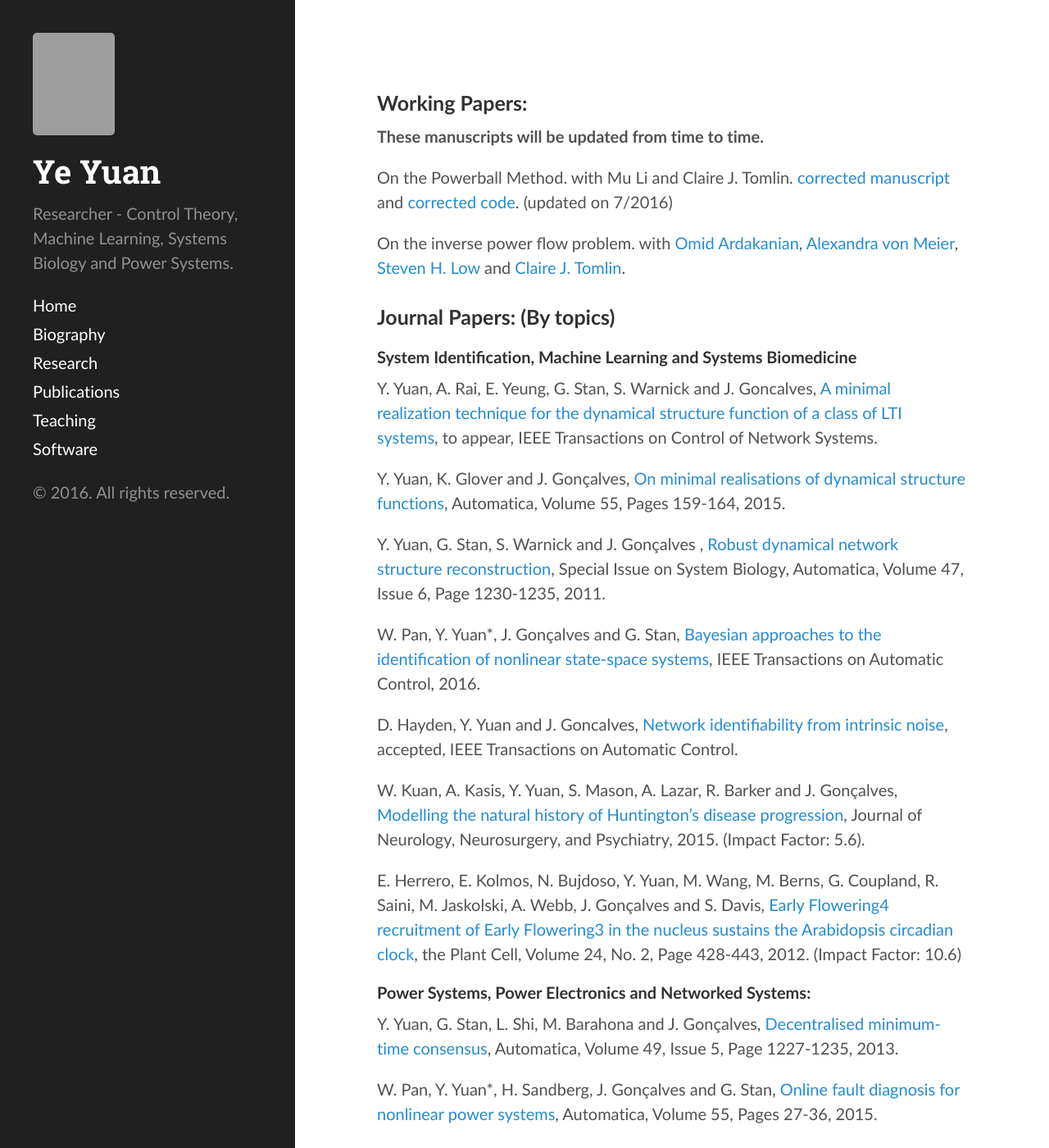
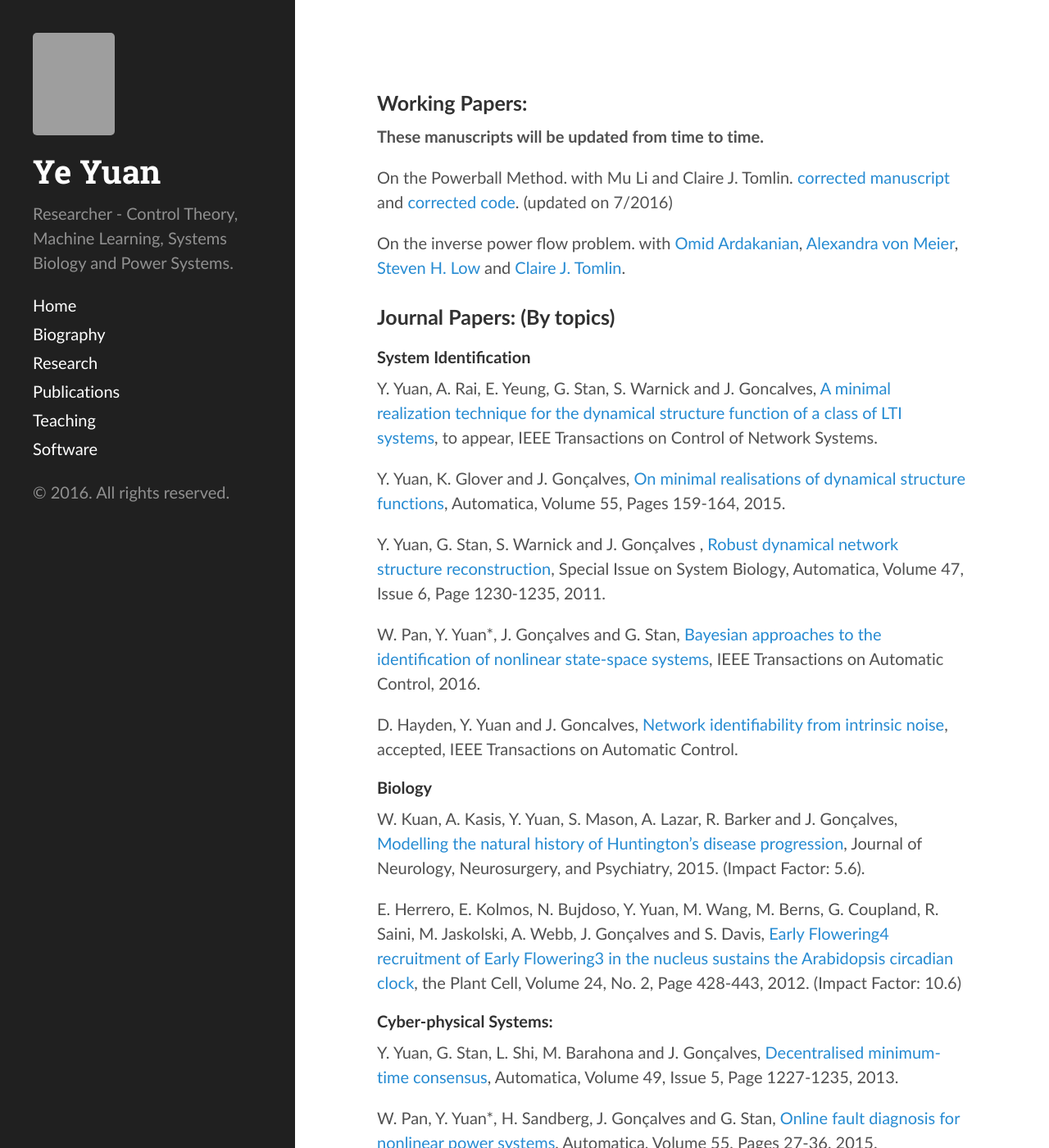
Before and after one commit to yy311/yy311.github.io, a Jekyll site: the page built from publication.md, in a window 1280 px wide and 1400 px high. Shown: the whole window at 82% size. Built offline with Jekyll 4.4.1, drawn with Linux system fonts in a browser that asks for light colours; grey boxes are pictures that could not be loaded.

Commit message:
Update publication.md

```diff
--- a/publication.md
+++ b/publication.md
@@ -15,7 +15,7 @@ On the inverse power flow problem. with [Omid Ardakanian](http://blizzard.cs.uwa
 
 <h3>Journal Papers: (By topics)</h3>
 
-<h4>System Identification, Machine Learning and Systems Biomedicine </h4>
+<h4>System Identification</h4>
 
 Y. Yuan, A. Rai, E. Yeung, G. Stan, S. Warnick and J. Goncalves, [A minimal realization technique for the dynamical structure function of a class of LTI systems](http://arxiv.org/abs/1209.3808), to appear, IEEE Transactions on Control of Network Systems.
 
@@ -27,13 +27,15 @@ W. Pan, Y. Yuan*, J. Gonçalves and G. Stan, [Bayesian approaches to the identi
 
 D. Hayden, Y. Yuan and J. Goncalves, [Network identifiability from intrinsic noise](http://arxiv.org/abs/1310.0375), accepted, IEEE Transactions on Automatic Control.
 
+
+<h4>Biology</h4>
 W. Kuan, A. Kasis, Y. Yuan, S. Mason, A. Lazar, R. Barker and J. Gonçalves,[ Modelling the natural history of Huntington’s disease progression](http://jnnp.bmj.com/content/86/10/1143.abstract), Journal of Neurology, Neurosurgery, and Psychiatry, 2015. (Impact Factor: 5.6).
 
 E. Herrero, E. Kolmos, N. Bujdoso, Y. Yuan, M. Wang, M. Berns, G. Coupland, R. Saini, M. Jaskolski, A. Webb, J. Gonçalves and S. Davis, [Early Flowering4 recruitment of Early Flowering3 in the nucleus sustains the Arabidopsis circadian clock](http://www.plantcell.org/content/early/2012/02/07/tpc.111.093807.abstract), the Plant Cell, Volume 24, No. 2, Page 428-443, 2012. (Impact Factor: 10.6)
 
 
 
-<h4>Power Systems, Power Electronics and Networked Systems:</h4>
+<h4>Cyber-physical Systems:</h4>
 
 Y. Yuan, G. Stan, L. Shi, M. Barahona and J. Gonçalves, [Decentralised minimum-time consensus](http://www.sciencedirect.com/science/article/pii/S0005109813000794), Automatica, Volume 49, Issue 5, Page 1227-1235, 2013.
 
```
